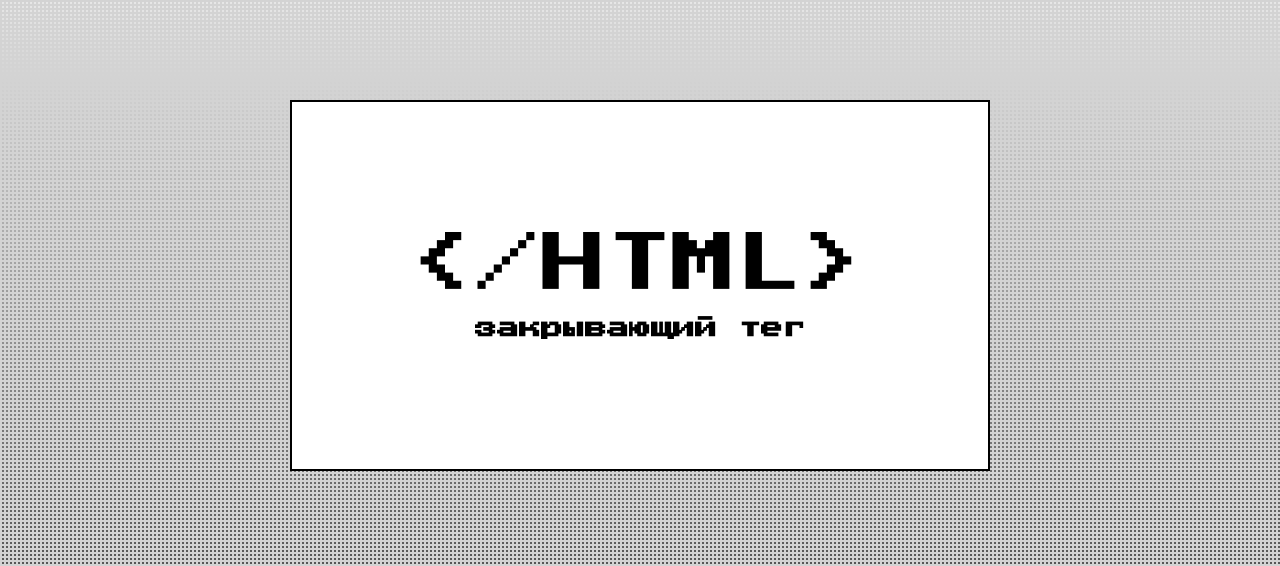
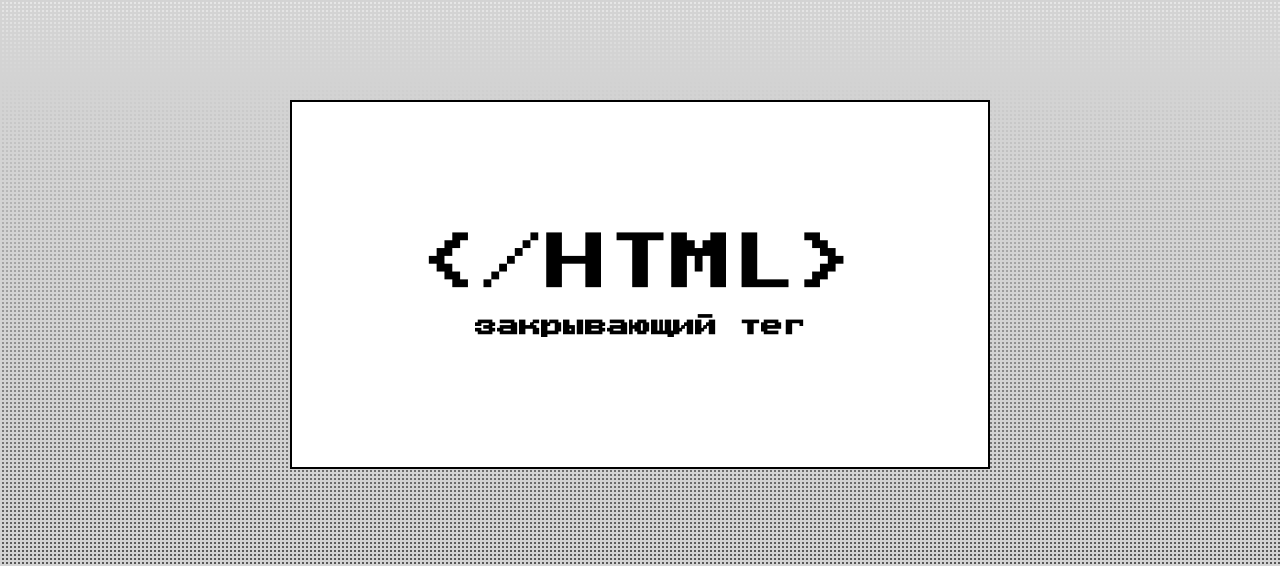
Before and after one commit to dvoryazh/zakrivayuschiy-teg-f, a plain HTML site: page index.html in a window 1280 px wide. Shown: the top 566 px of the page. Drawn offline with Linux system fonts and the light colour scheme.

Commit message:
Вторая итерация

```diff
--- a/styles/style.css
+++ b/styles/style.css
@@ -42,7 +42,7 @@
 
 .logo {
   font-family: var(--accent-font), sans-serif;
-  font-size: clamp(3.063rem, 2.699rem + 1.82vw, 4.063rem);
+  font-size: clamp(3.0625rem, 2.7104rem + 1.5023vw, 4.0625rem);
   display: block;
 }
 
@@ -282,10 +282,6 @@
     text-transform: uppercase;
   }
 
-  .logo {
-
-  }
-
   .button__dialog {
     inline-size: 278px;
   }
```
